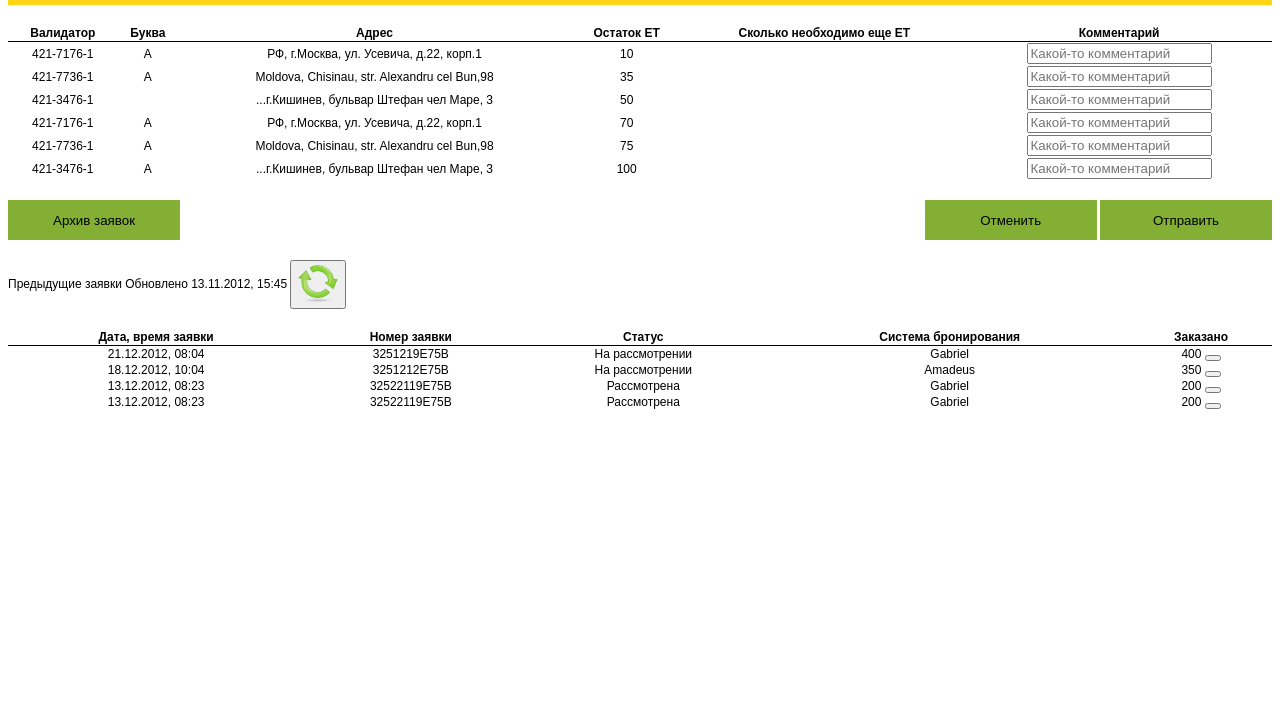
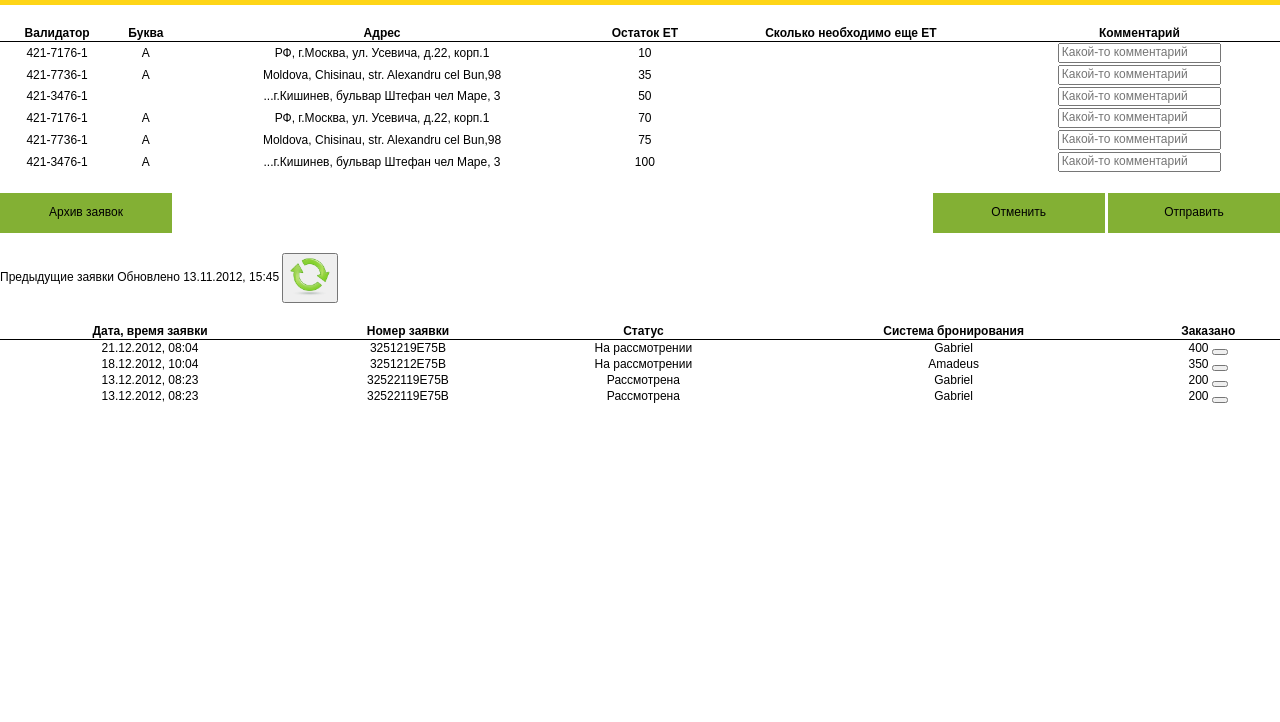
Before and after one commit to IPodovalnyy/Web, a plain HTML site: page Gabriel/Gabriel.html in a window 1280 px wide. Shown: the part 78-800 px from the top of the page. Drawn offline with Linux system fonts and the light colour scheme.

Commit message:
Внесены дополнения в Gabriel

```diff
--- a/Gabriel/Gabriel.css
+++ b/Gabriel/Gabriel.css
@@ -1,5 +1,5 @@
 body {
-    font-family: SansSerif, Arial, serif;
+    font-family: Arial, sans-serif;
     font-size: 12px;
     line-height: normal;
 }
--- a/Gabriel/Gabriel.html
+++ b/Gabriel/Gabriel.html
@@ -4,6 +4,7 @@
     <meta charset="UTF-8">
     <title>Gabriel</title>
     <link rel="stylesheet" type="text/css" href="Gabriel.css">
+    <link rel="stylesheet" type="text/css" href="normalize.css">
 </head>
 <body>
 <div class="main_menu">
```
